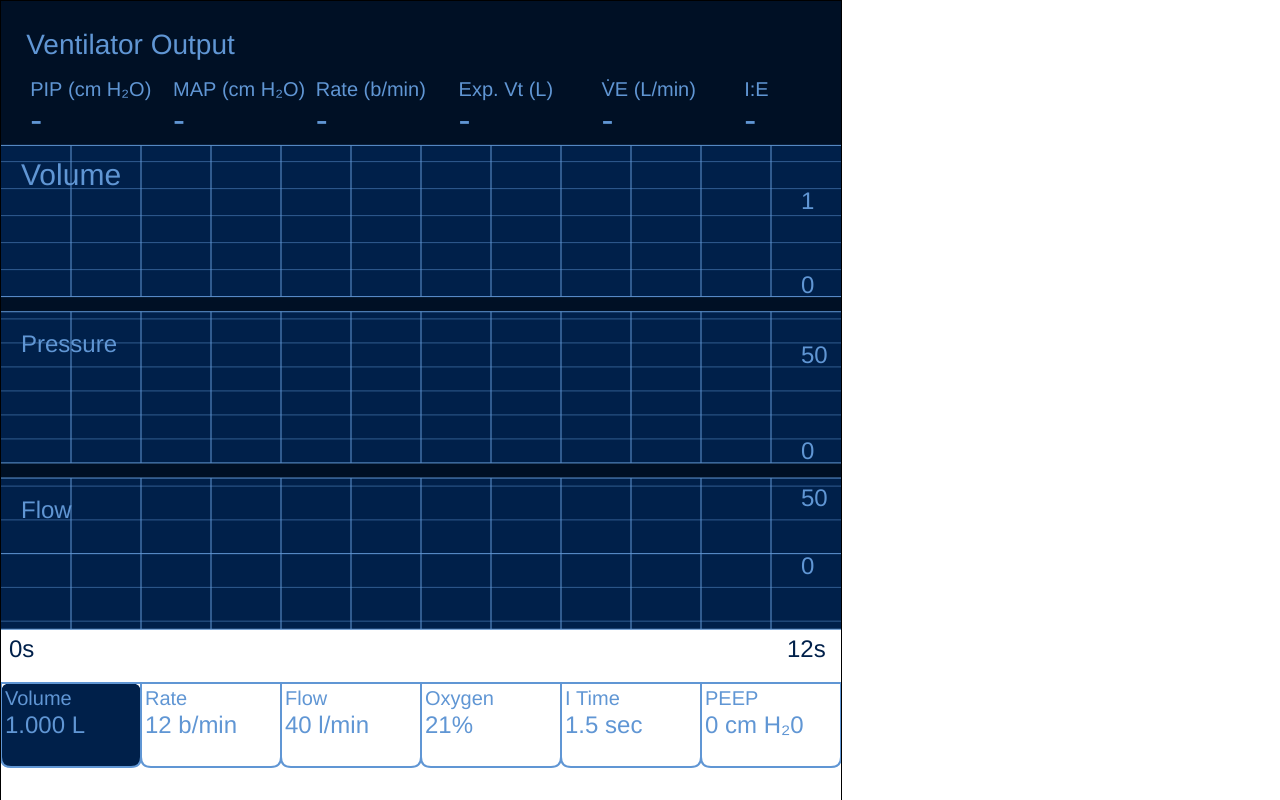
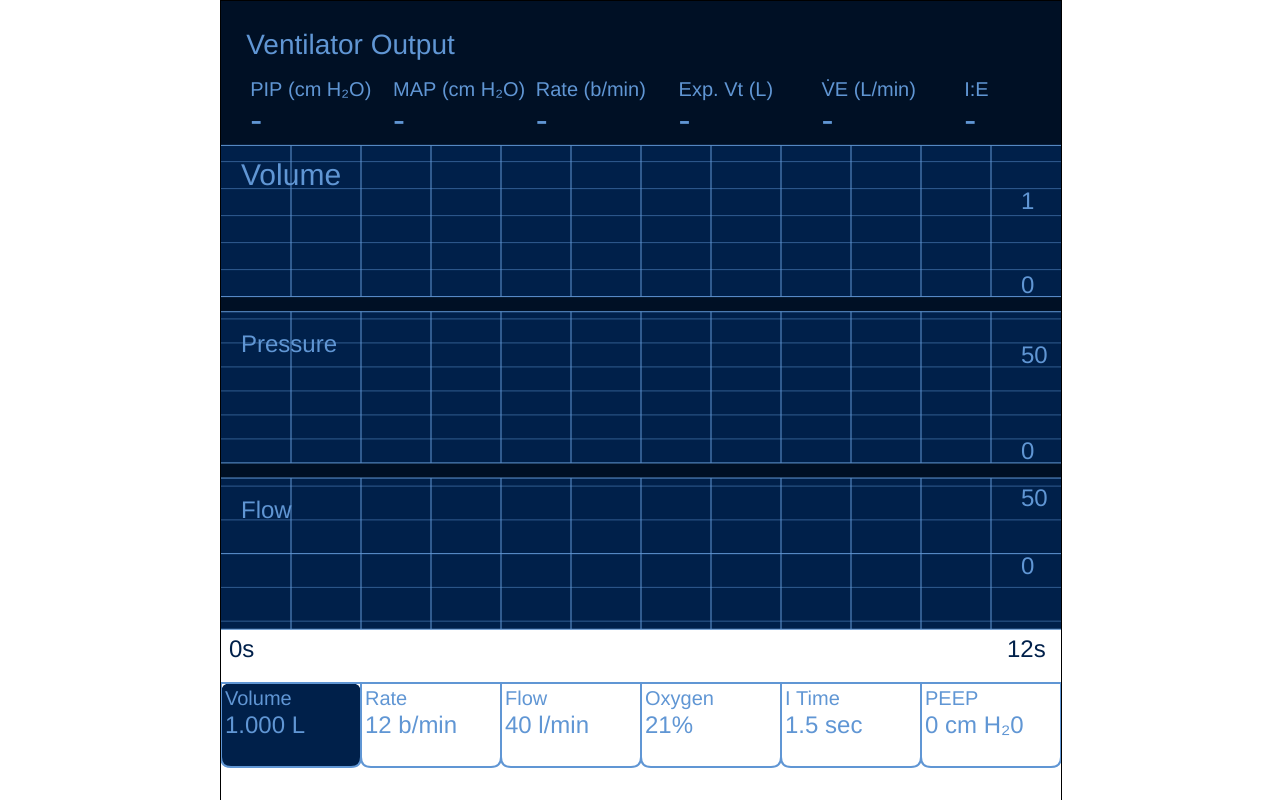
Before and after one commit to gmcedarblade/venthilator, a plain HTML site: page index.html in a window 1280 px wide. Shown: the top 800 px of the page. Drawn offline with Linux system fonts and the light colour scheme.

Commit message:
recentered

```diff
--- a/index.html
+++ b/index.html
@@ -103,7 +103,7 @@ window.addEventListener("load",begin,false);
 </head>
 <body style="width:100%;">
 
-<div id="content" style="margin:0px; position:relative;">
+<div id="content" style="margin:0px auto; position:relative;">
   <div id="stage_container" style="position:absolute; top:0px; left:0px; user-select:none;"> </div>
 </div>
 
```
